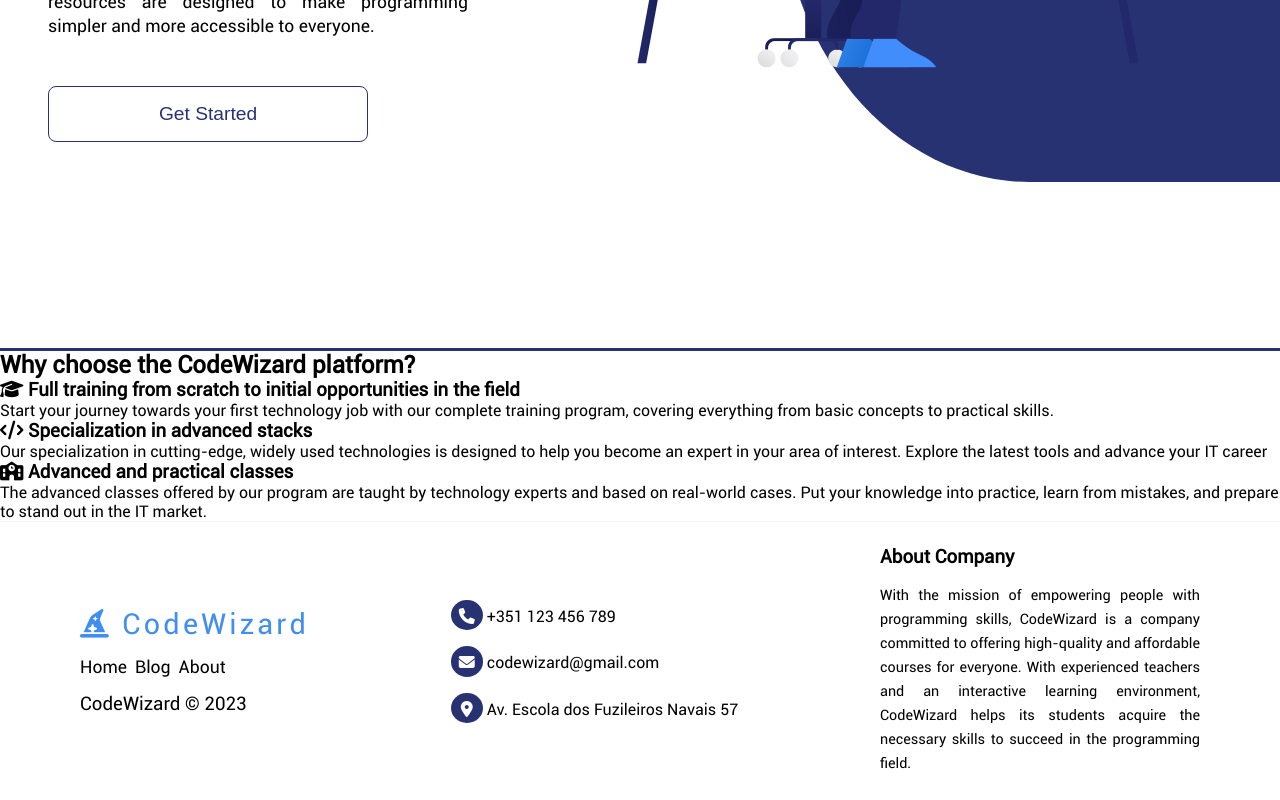
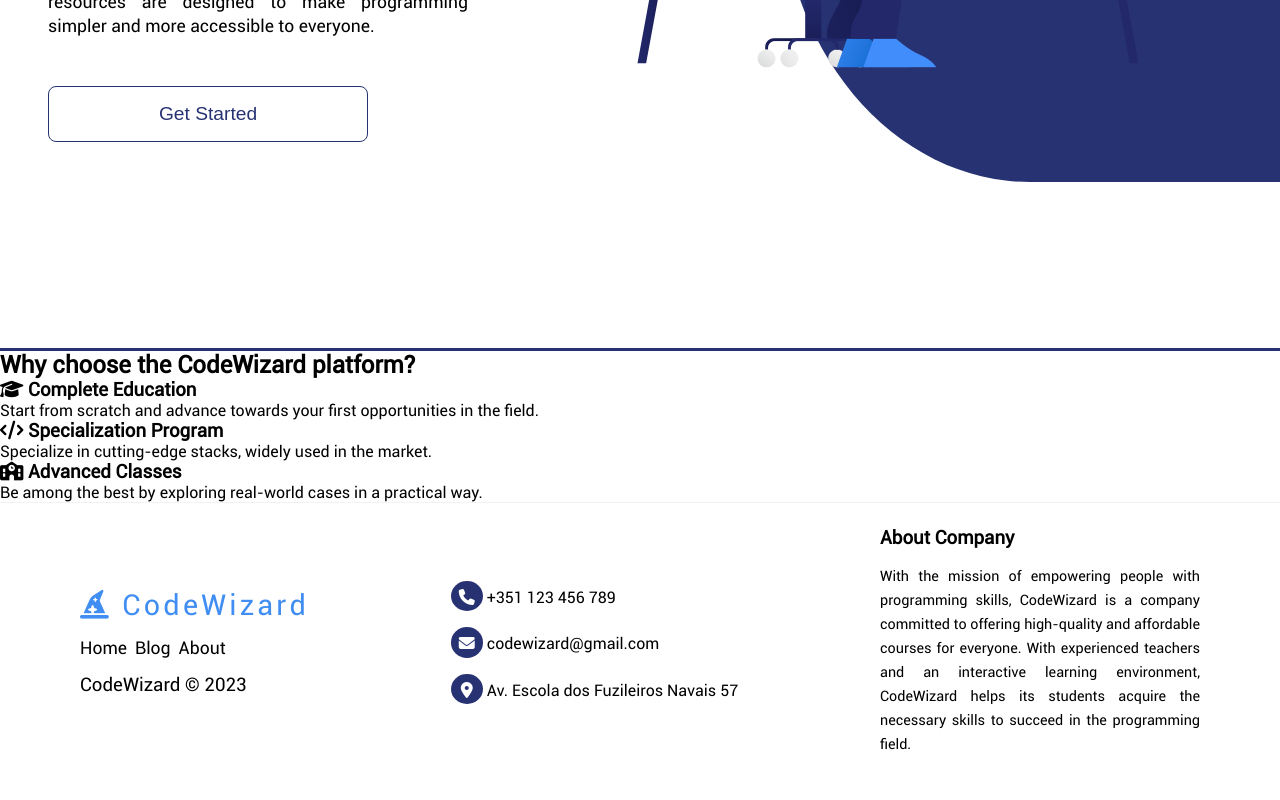
Before and after one commit to Victorceloss/code-wizard, a React (Vite) app in the folder frontend/: page / in a window 1280 px wide. Shown: the part 538-1338 px from the top of the page. Built offline with nearby package versions, Linux system fonts and the light colour scheme.

Commit message:
:sparkles: feat: Adding new elements to Home.jsx

```diff
--- a/frontend/src/pages/home.jsx
+++ b/frontend/src/pages/home.jsx
@@ -30,34 +30,31 @@ const Home = () => {
     </main>
     <section className="section-plataform">
       <h2 className="plataform-title">Why choose the CodeWizard platform?</h2>
+        <div className="plataform-services">
           <div className="plataform-div">
             <h3 className="plataform-div-title">
-            <i class="fa-solid fa-graduation-cap"></i> Full training from scratch to initial opportunities in the field
+              <i class="fa-solid fa-graduation-cap"></i> Complete Education
             </h3>
             <p className="plataform-div-description">
-            Start your journey towards your first technology job with our complete
-            training program, covering everything from basic concepts to practical skills.
+              Start from scratch and advance towards your first opportunities in the field.
             </p>
           </div>
           <div className="plataform-div">
             <h3 className="plataform-div-title">
-            <i class="fa-solid fa-code"></i> Specialization in advanced stacks
+              <i class="fa-solid fa-code"></i> Specialization Program
             </h3>
             <p className="plataform-div-description">
-            Our specialization in cutting-edge, widely used technologies is designed
-            to help you become an expert in your area of interest. Explore the latest
-            tools and advance your IT career
+              Specialize in cutting-edge stacks, widely used in the market.
             </p>
           </div>
           <div className="plataform-div">
             <h3 className="plataform-div-title">
-            <i class="fa-solid fa-school"></i> Advanced and practical classes
+              <i class="fa-solid fa-school"></i> Advanced Classes
             </h3>
             <p className="plataform-div-description">
-            The advanced classes offered by our program are taught by technology experts
-            and based on real-world cases. Put your knowledge into practice, learn from mistakes,
-            and prepare to stand out in the IT market.
+              Be among the best by exploring real-world cases in a practical way.
             </p>
+          </div>
         </div>
       </section>
     <Footer />
```
Lines whose indentation alone changed are shown as unchanged.
